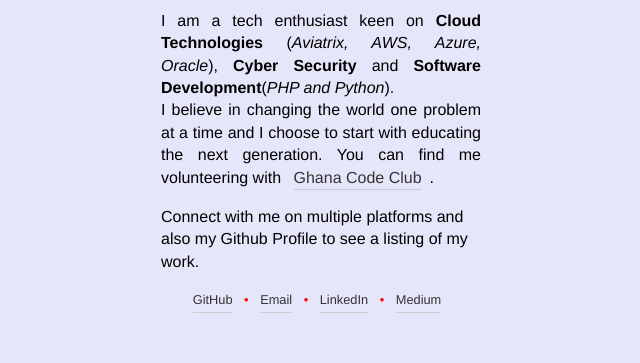
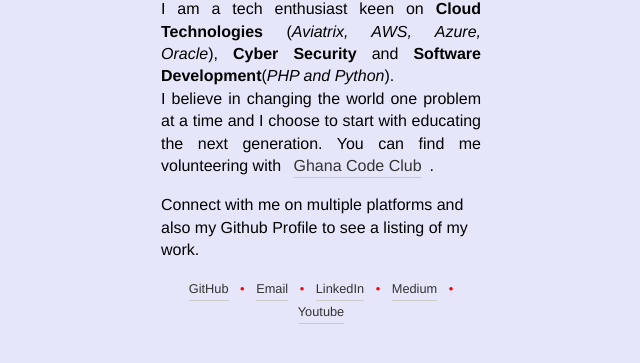
Before and after one commit to Mingleemma/mingleemma, a plain HTML site: page index.html in a window 1280 px wide. Shown: the part 265-628 px from the top of the page, without its empty margins (319-959 px from the left). Drawn offline with Linux system fonts and the light colour scheme.

Commit message:
Add Youtube Link

```diff
--- a/index.html
+++ b/index.html
@@ -22,6 +22,8 @@
 			<a href="https://linkedin.com/in/emmanuel-mingle">LinkedIn</a>
 			&bull;
 			<a href="https://medium.com/@native_niiakwei">Medium</a>
+			&bull;
+			<a href="https://youtube.com/@enmingle.instructor">Youtube</a>
 		</p>
 	</body>
 </html>
```
